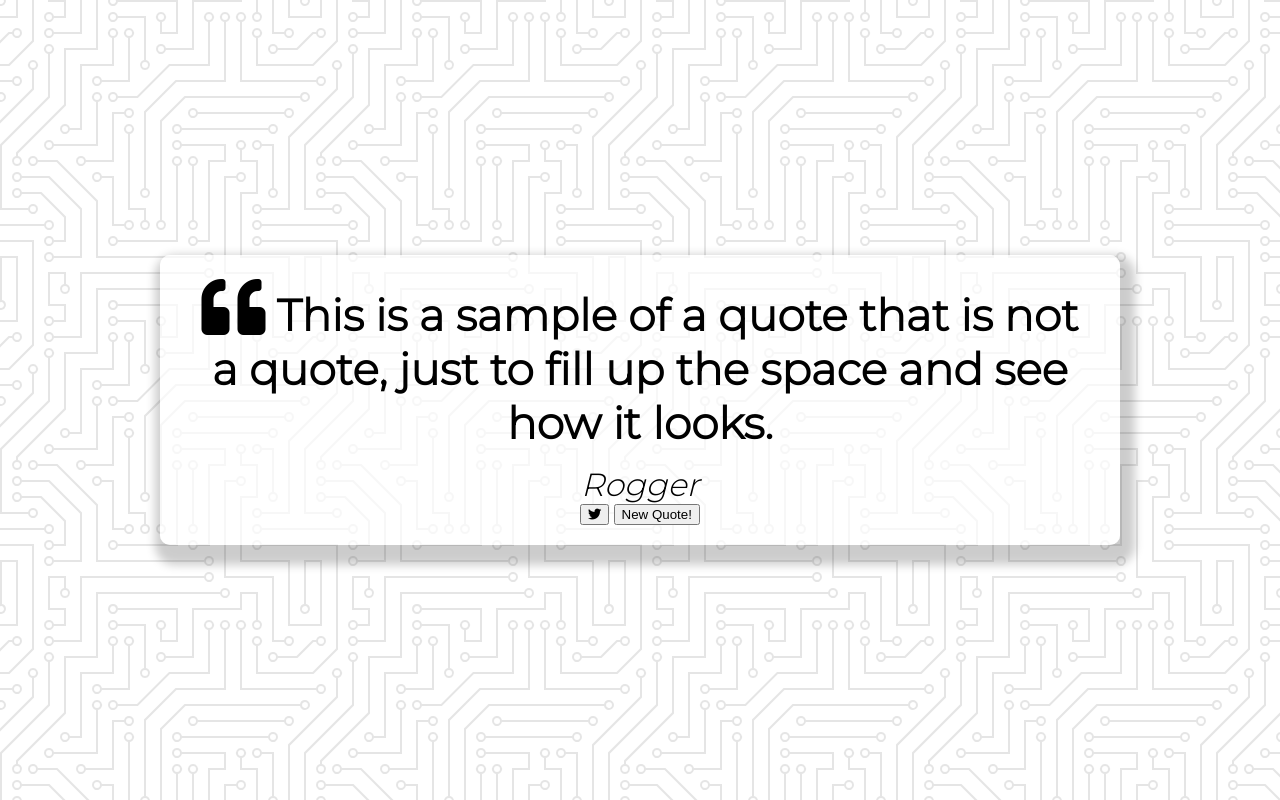
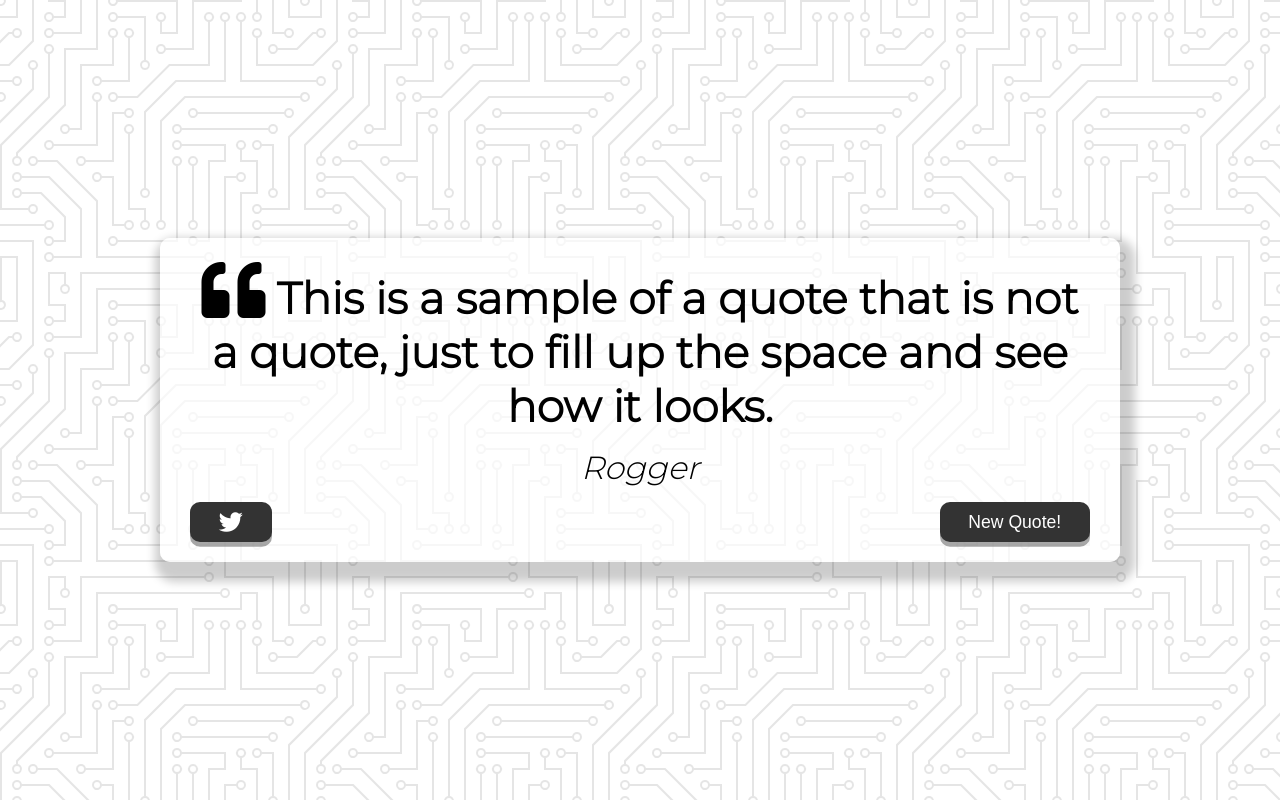
Before and after one commit to roggervasquez/quote-generator, a plain HTML site: page index.html in a window 1280 px wide. Drawn offline with Linux system fonts and the light colour scheme.

Commit message:
Adding some styling for the buttons

```diff
--- a/style.css
+++ b/style.css
@@ -46,6 +46,46 @@
     font-style: italic;
 }
 
+.button-container {
+    margin-top : 15px;
+    display: flex;
+    justify-content: space-between;
+}
+
+button {
+    cursor : pointer;
+    font-size: 1.1rem;
+    height: 2.5rem;
+    border : none;
+    border-radius: 10px;
+    color : white;
+    background : #333;
+    outline : none;
+    padding : 0.5rem 1.8rem;
+    box-shadow: 0 0.3rem  rgba(121,121,121,0.65);
+}
+
+button:hover {
+    filter: brightness(120%);
+}
+
+button:active {
+    transform : translate(0, 0.3rem);
+    box-shadow: 0 0.1rem rgba(255,255,255,0.65);
+}
+
+.twitter-button:hover {
+    color : #38a1f3;
+}
+
+.fa-twitter {
+    font-size: 1.5rem;
+}
+
+
+
+
+
 /*********************** Media Queries ***************************/
 @media screen and (max-width:1000px) {
     .quote-container {
```
Also changed, not shown: index.html (+2 -1 lines).
